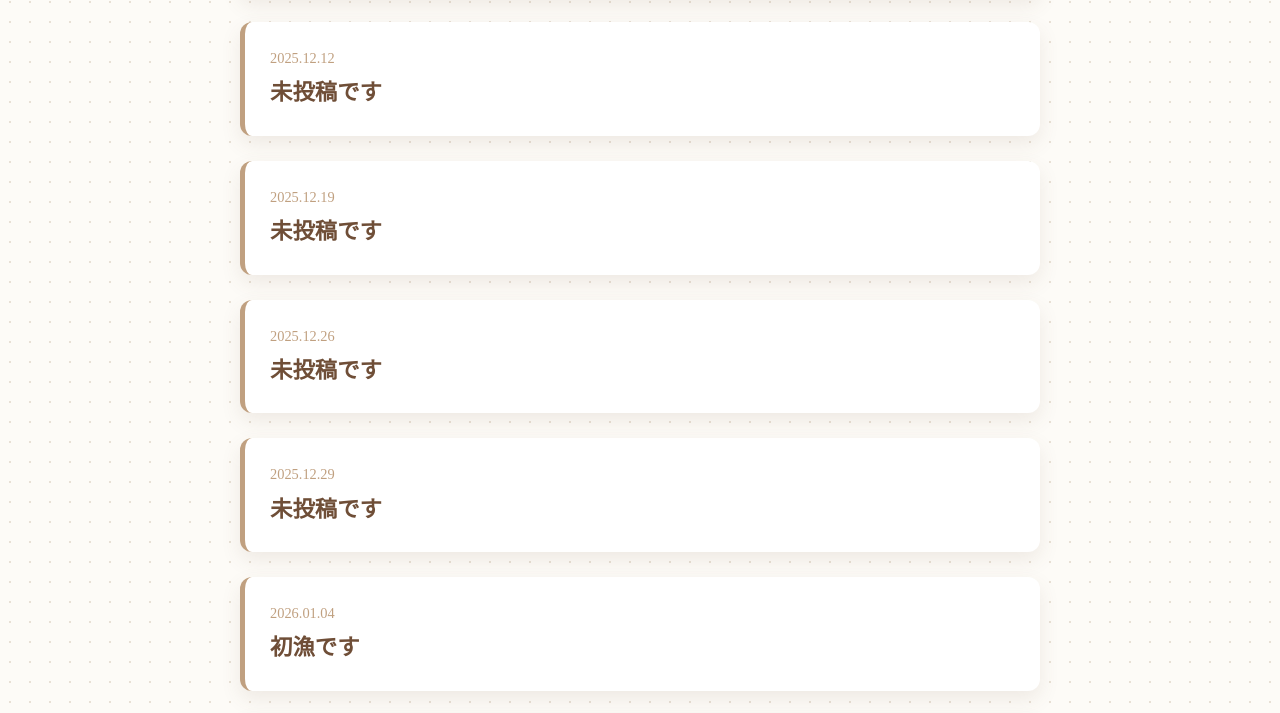
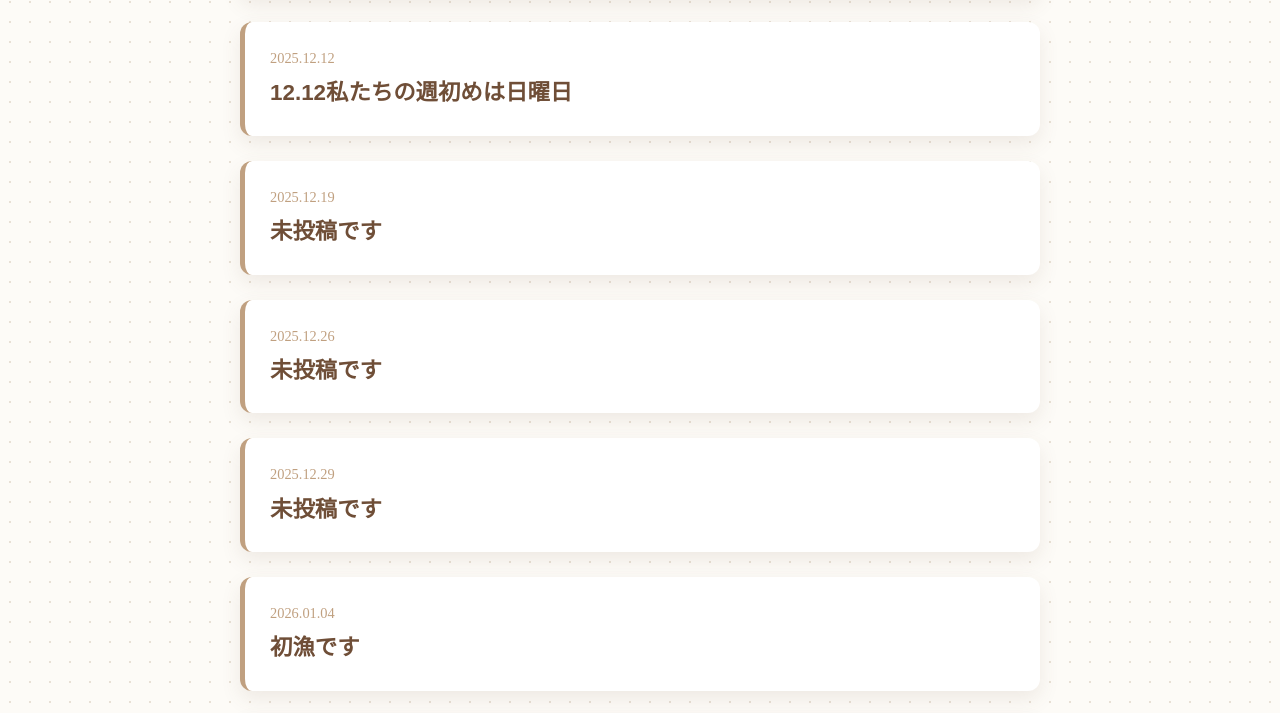
Before and after one commit to ilikecatandfish-png/fishing-diary, a plain HTML site: page index.html in a window 1280 px wide. Shown: the part 1108-1821 px from the top of the page. Drawn offline with Linux system fonts and the light colour scheme; a web font is replaced by a local one.

Commit message:
Add files via upload

```diff
--- a/index.html
+++ b/index.html
@@ -219,7 +219,7 @@
 
     <a href="article5.html" class="article-link-card">
         <span class="date">2025.12.12</span>
-        <h2 class="article-title">未投稿です</h2>
+        <h2 class="article-title">12.12私たちの週初めは日曜日</h2>
     </a>
      <a href="article6.html" class="article-link-card">
         <span class="date">2025.12.19</span>
@@ -262,8 +262,6 @@
         <h2 class="article-title">未投稿です</h2>
     </a>
     </div>
-
-    <iframe src="https://www.google.com/maps/embed?pb=!1m14!1m12!1m3!1d1731.5716406282784!2d129.49726164415574!3d34.66567338995989!2m3!1f0!2f0!3f0!3m2!1i1024!2i768!4f13.1!5e1!3m2!1sja!2sjp!4v1764586968315!5m2!1sja!2sjp" width="100%" height="450" style="border:0;" allowfullscreen="" loading="lazy" referrerpolicy="no-referrer-when-downgrade"></iframe>
 
 <button id="scrollTopBtn" style="display:none; position:fixed; bottom:20px; right:20px; z-index:99; border:none; outline:none; background-color:#6f4e37; color:white; cursor:pointer; padding:15px; border-radius:50%; font-size:18px; box-shadow: 0 4px 6px rgba(0,0,0,0.3);">
     ↑
```
